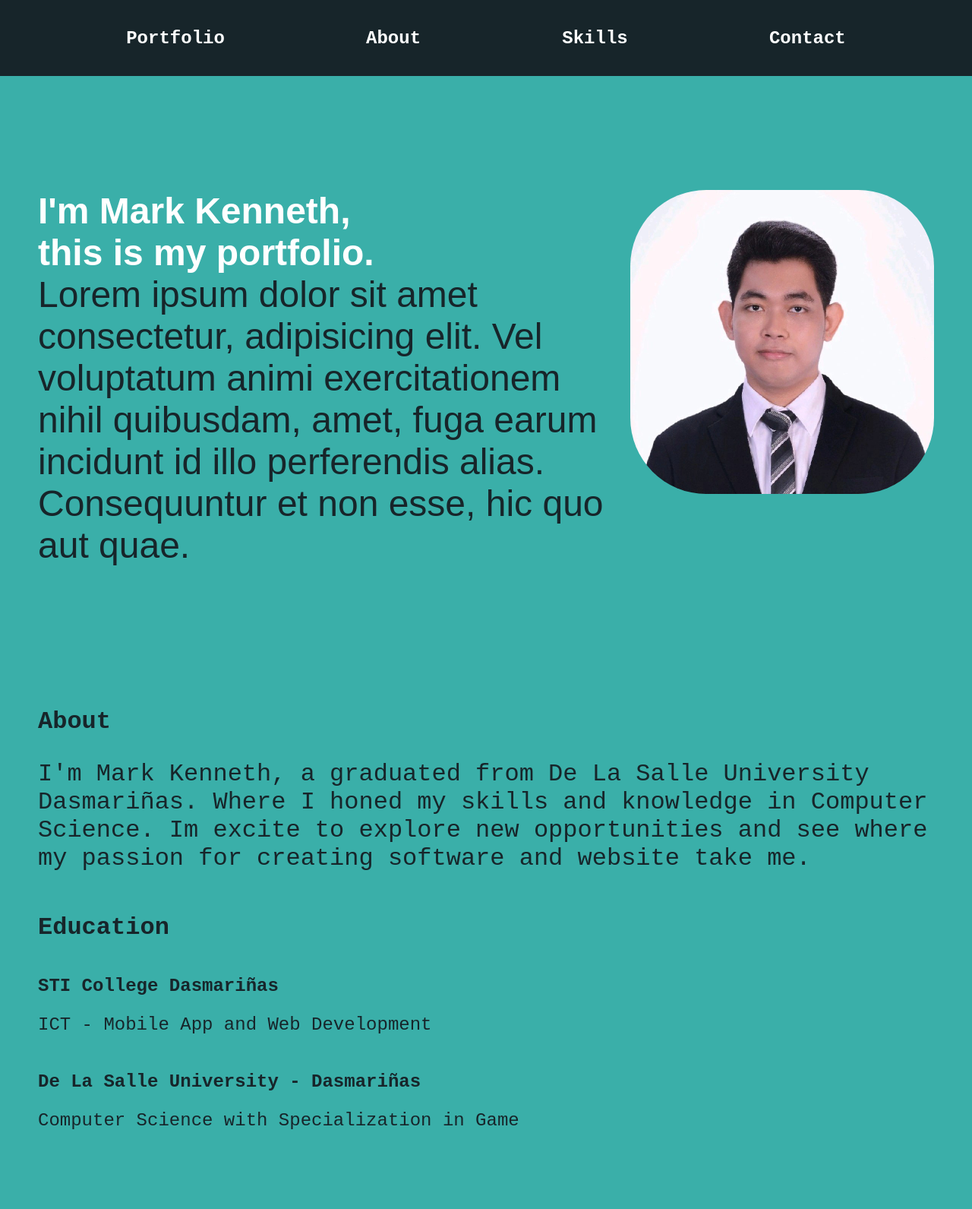
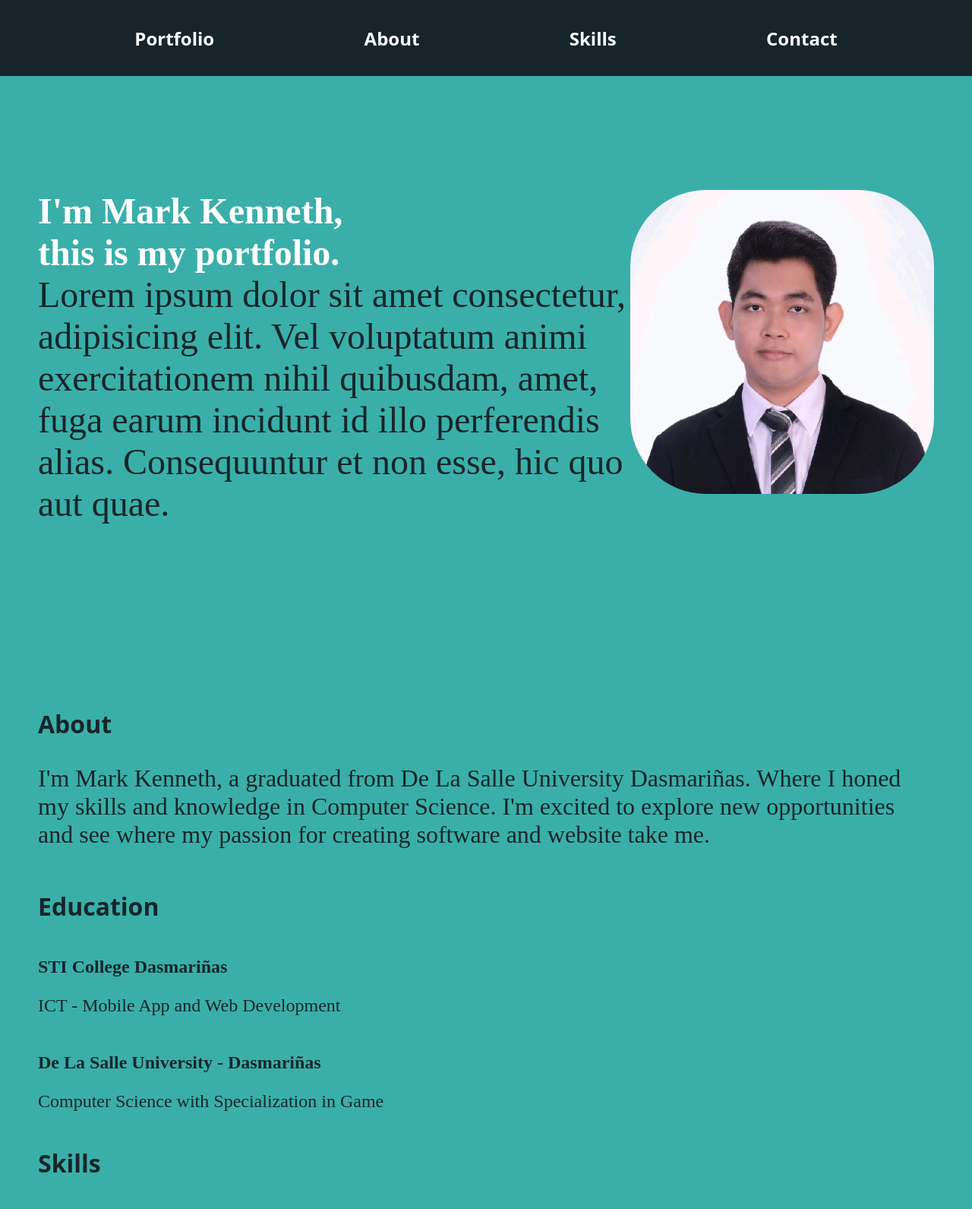
Before and after one commit to martinezmark71001/MyWebPortfolio, a plain HTML site: page index.html in a window 1280 px wide. Shown: the top 1591 px of the page at 76% size. Drawn offline with Linux system fonts and the light colour scheme.

Commit message:
Update content
- Smoothen the navbar minimization and maximization.
- Font-family

```diff
--- a/index.html
+++ b/index.html
@@ -29,7 +29,7 @@
             <div class="about-layout">
                 <div class="about-item">
                     <h1 class="page-name">About</h1>
-                    <p class="aboutMeDescription">I'm Mark Kenneth, a graduated from De La Salle University Dasmariñas. Where I honed my skills and knowledge in Computer Science. Im excite to explore new opportunities and see where my passion for creating software and website take me.</p>
+                    <p class="aboutMeDescription">I'm Mark Kenneth, a graduated from De La Salle University Dasmariñas. Where I honed my skills and knowledge in Computer Science. I'm excited to explore new opportunities and see where my passion for creating software and website take me.</p>
                 </div>
             </div>
             <div class="education-layout">
@@ -43,8 +43,7 @@
                     <p class="school-description">Computer Science with Specialization in Game</p>
                 </div>
             </div>
-            <div class="skills-container" id="skills">
-                <div class="skills-layout">
+            <div class="skills-layout" id="skills">
                 <h1 class="page-name">Skills</h1>
                 <div class="skills-content-row">
                     <h3 class="skills-grouping-name">Programming Language</h3>
@@ -127,7 +126,6 @@
                 </div>
             </div>
             </div>
-        </div>
         <div class="footer-container" id="contact">
             <footer class="footer-layout">
                 <ul class="footer-link-list"><!--reason why this isn't a list cuz I can control the spacing more properly-->
--- a/public/styles/styles.css
+++ b/public/styles/styles.css
@@ -14,6 +14,7 @@
         display: block;
         height: 100px;
         font-size: 1.5rem;
+        transition: height 0.3s ease-in-out;
     }
     .navbar-content{
         height: 100%;
@@ -22,7 +23,8 @@
         flex-direction: row;
         justify-content: space-evenly;
         align-items: center;
-        font-family: 'Courier New', Courier, monospace;
+        font-family: system-ui, -apple-system, BlinkMacSystemFont, 'Segoe UI', Roboto, Oxygen, Ubuntu, Cantarell, 'Open Sans', 'Helvetica Neue', sans-serif;
+        transition: font-size 0.3s ease-in-out;
     }
     .navbar-items{
         padding:10px 20px;
@@ -39,9 +41,11 @@
     }
     .minimized .navbar-layout {
         height: 60px;
+        transition: height 0.3s ease-in-out;
     }
     .minimized .navbar-content {
         font-size: 1rem;
+        transition: font-size 0.3s ease-in-out;
     }
     /* Navigation bar CSS END */
     /* Main Container START*/
@@ -52,7 +56,7 @@
         flex-direction: column;
         justify-content: center;
         background-color: #3AAFA9;
-        font-family: 'Courier New', Courier, monospace;
+        font-family: 'Times New Roman', Times, serif;
         color: #17252A;
     }
     /* Main Container END */
@@ -64,7 +68,7 @@
     }
     .hero-item{
         margin: 0;
-        font-family: Arial, Helvetica, sans-serif;
+        font-family: 'Times New Roman', Times, serif;
         font-size: 3rem;
     }
     .hero-color{
@@ -78,6 +82,7 @@
     }
     /* HERO/HOME CSS END */
     .page-name{
+        font-family: system-ui, -apple-system, BlinkMacSystemFont, 'Segoe UI', Roboto, Oxygen, Ubuntu, Cantarell, 'Open Sans', 'Helvetica Neue', sans-serif;
         font-size: 2rem;
     }
     /* ABOUT CSS START*/
@@ -97,6 +102,7 @@
     .education-layout{
         display: flex;
         flex-direction: column;
+        gap: 0;
     }
     /* .education-item{
     } */
@@ -109,10 +115,6 @@
     /* EDUCATION CSS END */
 
     /* SKILLS CSS START */
-    .skills-container{
-        padding-top: 60px;
-        height: max-content;
-    }
     .skills-layout{
         display: flex;
         flex-direction: column;
```
Lines whose indentation alone changed are shown as unchanged.
